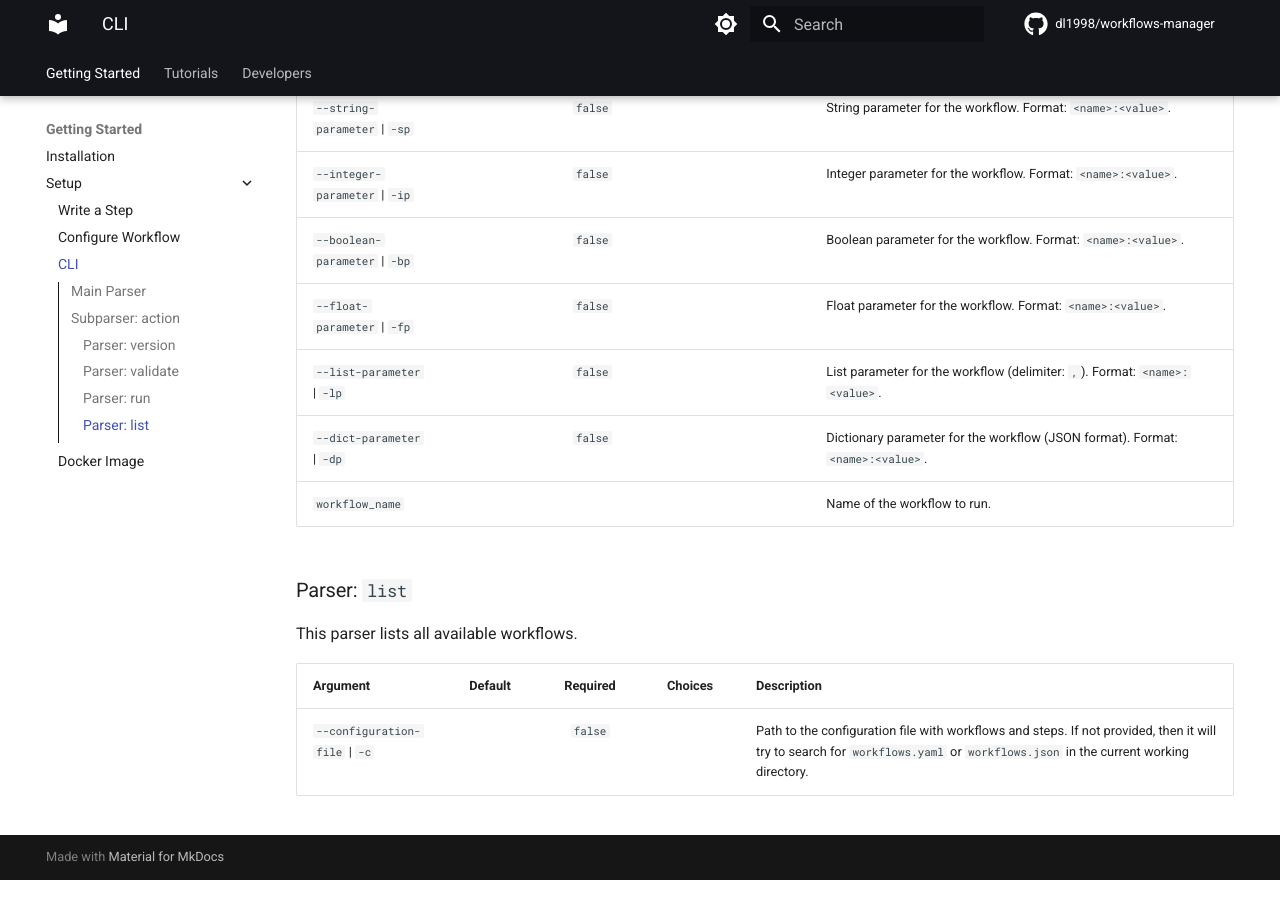
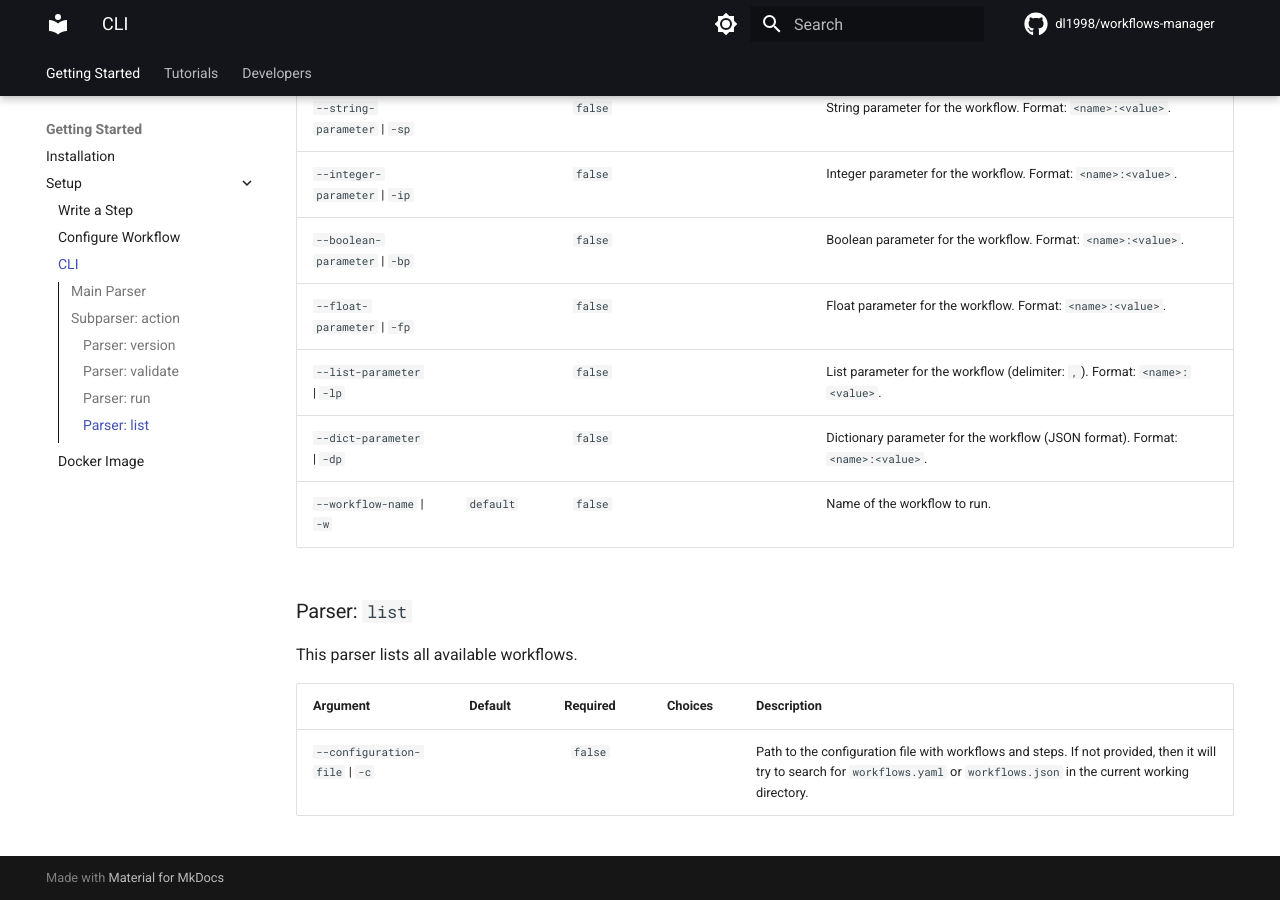
Before and after one commit to dl1998/workflows-manager, an MkDocs documentation site: the page built from docs/setup/cli.md, in a window 1280 px wide and 900 px high, scrolled down 3001 px. Built offline with MkDocs 1.6.1 and Material for MkDocs 9.7.7, drawn with Linux system fonts in a browser that asks for light colours; comment, search, counter and statistics services are not loaded; the version menu is left out.

Commit message:
Update documentation for the changed option

```diff
--- a/docs/setup/cli.md
+++ b/docs/setup/cli.md
@@ -41,25 +41,25 @@ This parser validates the configuration file.
 
 This parser runs the workflow.
 
-| Argument                         | Default | Required |                         Choices                         | Description                                                                                                                                                                                                                                                                      |
-|----------------------------------|:-------:|:--------:|:-------------------------------------------------------:|----------------------------------------------------------------------------------------------------------------------------------------------------------------------------------------------------------------------------------------------------------------------------------|
-| `--imports` \| `-i`              |         | `false`  |                                                         | List of paths to the workflows modules                                                                                                                                                                                                                                           |
-| `--configuration-file` \| `-c`   |         | `false`  |                                                         | Path to the configuration file with workflows and steps. If not provided, then it will try to search for `workflows.yaml` or `workflows.json` in the current working directory.                                                                                                  |
-| `--disable-error-codes`          | `false` | `false`  |                                                         | Disable error codes for exceptions. It changes behavior of the application to always return 0 as an exit status code.                                                                                                                                                            |
-| `--disable-current-path-import`  | `false` | `false`  |                                                         | Disable automatic import of the modules from the current path.                                                                                                                                                                                                                   |
-| `--log-level` \| `-ll`           | `info`  | `false`  | `debug` \| `info` \| `warning` \| `error` \| `critical` | Logging level of the application.                                                                                                                                                                                                                                                |
-| `--log-file` \| `-lf`            |         | `false`  |                                                         | Path to the log file. If not provided, it won't log to a file.                                                                                                                                                                                                                   |
-| `--console-log-format` \| `-clf` | `text`  | `false`  |                    `text` \| `json`                     | Format of the log messages in the console.                                                                                                                                                                                                                                       |
-| `--file-log-format` \| `-flf`    | `text`  | `false`  |                    `text` \| `json`                     | Format of the log messages in the file.                                                                                                                                                                                                                                          |
-| `--status-file` \| `-sf`         |         | `false`  |                                                         | Path to the file where the statuses of the particular steps will be stored.                                                                                                                                                                                                      |
-| `--parameter` \| `-p`            |         | `false`  |                                                         | Parameter for the workflow. Format: `<name>:<type>:<value>`.<br/>Supported types:<br/><ul><li>`str` - string</li><li>`int` - integer</li><li>`bool` - boolean</li><li>`float` - float</li><li>`list` - list (delimiter: `,`)</li><li>`dict` - dictionary (JSON format)</li></ul> |
-| `--string-parameter` \| `-sp`    |         | `false`  |                                                         | String parameter for the workflow. Format: `<name>:<value>`.                                                                                                                                                                                                                     |
-| `--integer-parameter` \| `-ip`   |         | `false`  |                                                         | Integer parameter for the workflow. Format: `<name>:<value>`.                                                                                                                                                                                                                    |
-| `--boolean-parameter` \| `-bp`   |         | `false`  |                                                         | Boolean parameter for the workflow. Format: `<name>:<value>`.                                                                                                                                                                                                                    |
-| `--float-parameter` \| `-fp`     |         | `false`  |                                                         | Float parameter for the workflow. Format: `<name>:<value>`.                                                                                                                                                                                                                      |
-| `--list-parameter` \| `-lp`      |         | `false`  |                                                         | List parameter for the workflow (delimiter: `,`). Format: `<name>:<value>`.                                                                                                                                                                                                      |
-| `--dict-parameter` \| `-dp`      |         | `false`  |                                                         | Dictionary parameter for the workflow (JSON format). Format: `<name>:<value>`.                                                                                                                                                                                                   |
-| `workflow_name`                  |         |          |                                                         | Name of the workflow to run.                                                                                                                                                                                                                                                     |
+| Argument                         |  Default  | Required |                         Choices                         | Description                                                                                                                                                                                                                                                                      |
+|----------------------------------|:---------:|:--------:|:-------------------------------------------------------:|----------------------------------------------------------------------------------------------------------------------------------------------------------------------------------------------------------------------------------------------------------------------------------|
+| `--imports` \| `-i`              |           | `false`  |                                                         | List of paths to the workflows modules                                                                                                                                                                                                                                           |
+| `--configuration-file` \| `-c`   |           | `false`  |                                                         | Path to the configuration file with workflows and steps. If not provided, then it will try to search for `workflows.yaml` or `workflows.json` in the current working directory.                                                                                                  |
+| `--disable-error-codes`          |  `false`  | `false`  |                                                         | Disable error codes for exceptions. It changes behavior of the application to always return 0 as an exit status code.                                                                                                                                                            |
+| `--disable-current-path-import`  |  `false`  | `false`  |                                                         | Disable automatic import of the modules from the current path.                                                                                                                                                                                                                   |
+| `--log-level` \| `-ll`           |  `info`   | `false`  | `debug` \| `info` \| `warning` \| `error` \| `critical` | Logging level of the application.                                                                                                                                                                                                                                                |
+| `--log-file` \| `-lf`            |           | `false`  |                                                         | Path to the log file. If not provided, it won't log to a file.                                                                                                                                                                                                                   |
+| `--console-log-format` \| `-clf` |  `text`   | `false`  |                    `text` \| `json`                     | Format of the log messages in the console.                                                                                                                                                                                                                                       |
+| `--file-log-format` \| `-flf`    |  `text`   | `false`  |                    `text` \| `json`                     | Format of the log messages in the file.                                                                                                                                                                                                                                          |
+| `--status-file` \| `-sf`         |           | `false`  |                                                         | Path to the file where the statuses of the particular steps will be stored.                                                                                                                                                                                                      |
+| `--parameter` \| `-p`            |           | `false`  |                                                         | Parameter for the workflow. Format: `<name>:<type>:<value>`.<br/>Supported types:<br/><ul><li>`str` - string</li><li>`int` - integer</li><li>`bool` - boolean</li><li>`float` - float</li><li>`list` - list (delimiter: `,`)</li><li>`dict` - dictionary (JSON format)</li></ul> |
+| `--string-parameter` \| `-sp`    |           | `false`  |                                                         | String parameter for the workflow. Format: `<name>:<value>`.                                                                                                                                                                                                                     |
+| `--integer-parameter` \| `-ip`   |           | `false`  |                                                         | Integer parameter for the workflow. Format: `<name>:<value>`.                                                                                                                                                                                                                    |
+| `--boolean-parameter` \| `-bp`   |           | `false`  |                                                         | Boolean parameter for the workflow. Format: `<name>:<value>`.                                                                                                                                                                                                                    |
+| `--float-parameter` \| `-fp`     |           | `false`  |                                                         | Float parameter for the workflow. Format: `<name>:<value>`.                                                                                                                                                                                                                      |
+| `--list-parameter` \| `-lp`      |           | `false`  |                                                         | List parameter for the workflow (delimiter: `,`). Format: `<name>:<value>`.                                                                                                                                                                                                      |
+| `--dict-parameter` \| `-dp`      |           | `false`  |                                                         | Dictionary parameter for the workflow (JSON format). Format: `<name>:<value>`.                                                                                                                                                                                                   |
+| `--workflow-name` \| `-w`        | `default` | `false`  |                                                         | Name of the workflow to run.                                                                                                                                                                                                                                                     |
 
 ### Parser: `list`
 
```
Also changed, not shown: docs/setup/configure_workflow.md (+1 -1 lines), docs/setup/docker.md (+3 -3 lines), docs/tutorials/json_cleaning_workflow.md (+2 -2 lines).
